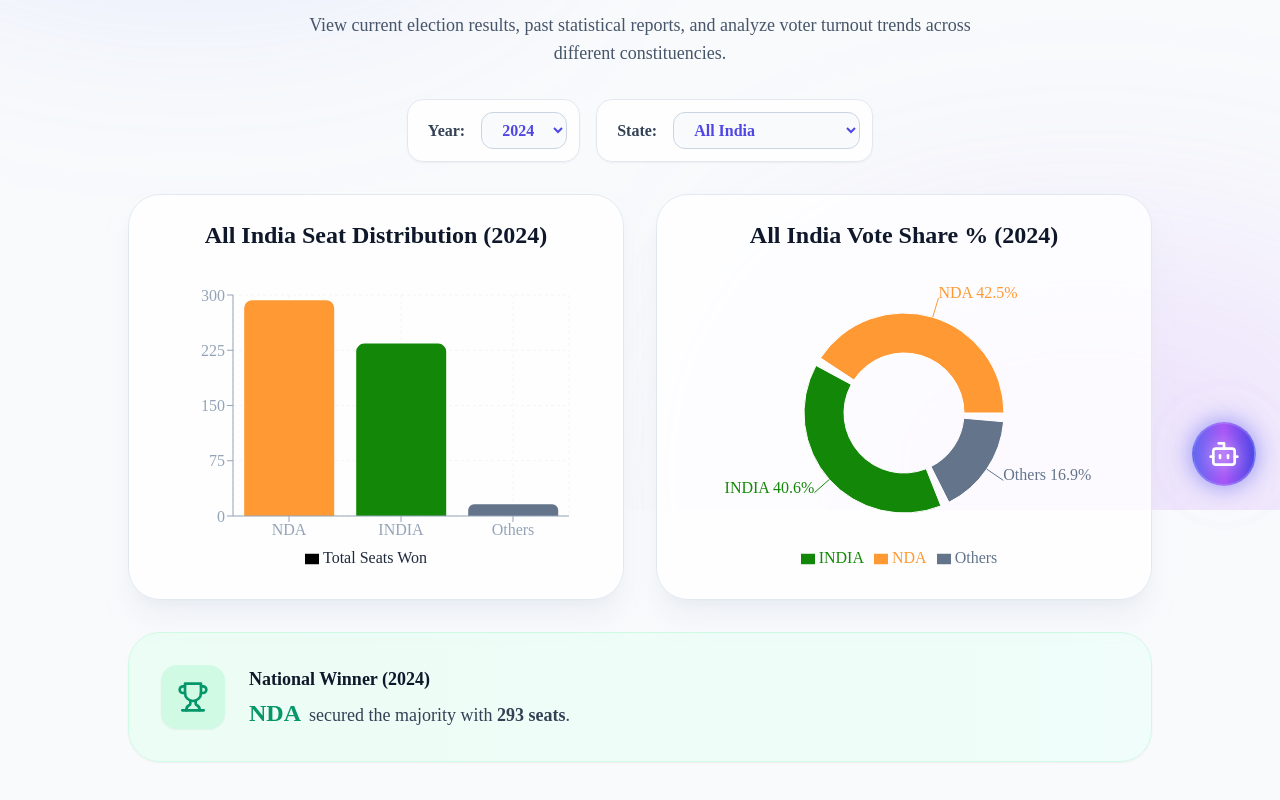
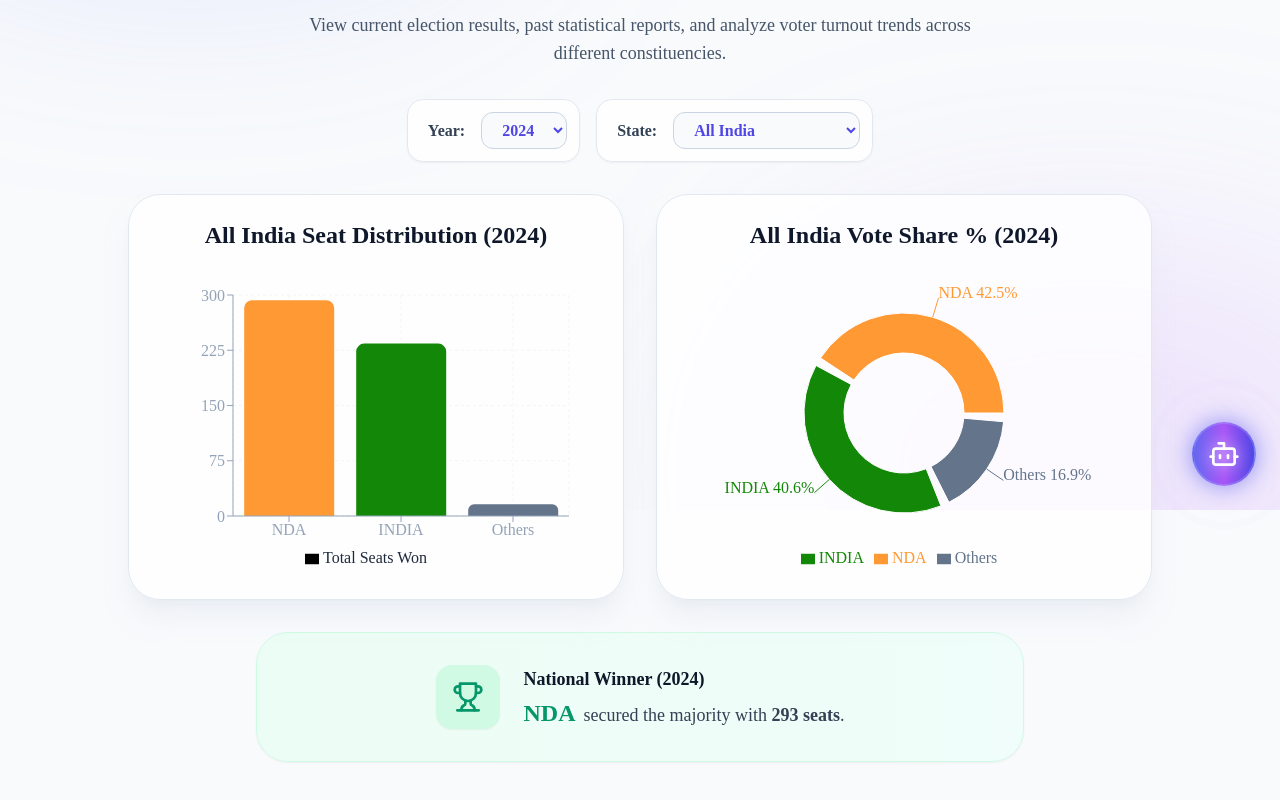
Before and after one commit to Siddi-Venkatesh/Election-Assistant, a React (Vite) app: page /results in a window 1280 px wide. Shown: the part 290-1090 px from the top of the page. Built offline with nearby package versions, Linux system fonts and the light colour scheme.

Commit message:
Center winner banner

```diff
--- a/src/pages/ElectionResults.jsx
+++ b/src/pages/ElectionResults.jsx
@@ -262,7 +262,7 @@
           animate={{ opacity: 1, y: 0 }}
           transition={{ delay: 0.2 }}
           key={`winner-${selectedYear}-${selectedState}`}
-          className="mt-8 bg-gradient-to-r from-emerald-50 to-teal-50 dark:from-emerald-900/20 dark:to-teal-900/20 rounded-[2rem] p-8 border border-emerald-100 dark:border-emerald-500/20 flex flex-col sm:flex-row items-center gap-6 shadow-sm"
+          className="mt-8 mx-auto max-w-3xl justify-center bg-gradient-to-r from-emerald-50 to-teal-50 dark:from-emerald-900/20 dark:to-teal-900/20 rounded-[2rem] p-8 border border-emerald-100 dark:border-emerald-500/20 flex flex-col sm:flex-row items-center gap-6 shadow-sm"
         >
           <div className="bg-emerald-100 dark:bg-emerald-800/50 p-4 rounded-2xl shadow-sm shrink-0">
             <Trophy className="w-8 h-8 text-emerald-600 dark:text-emerald-400" />
```
